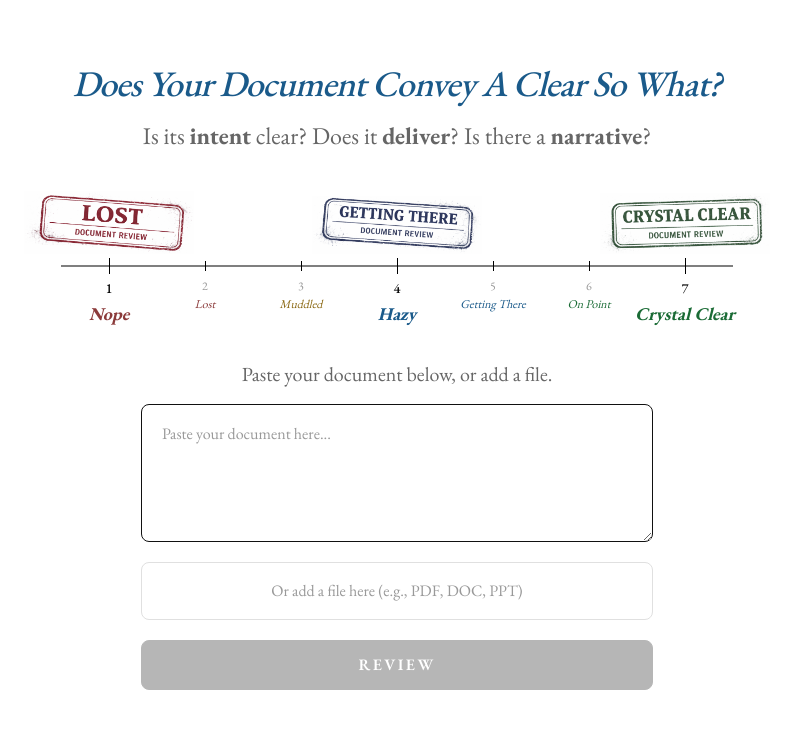
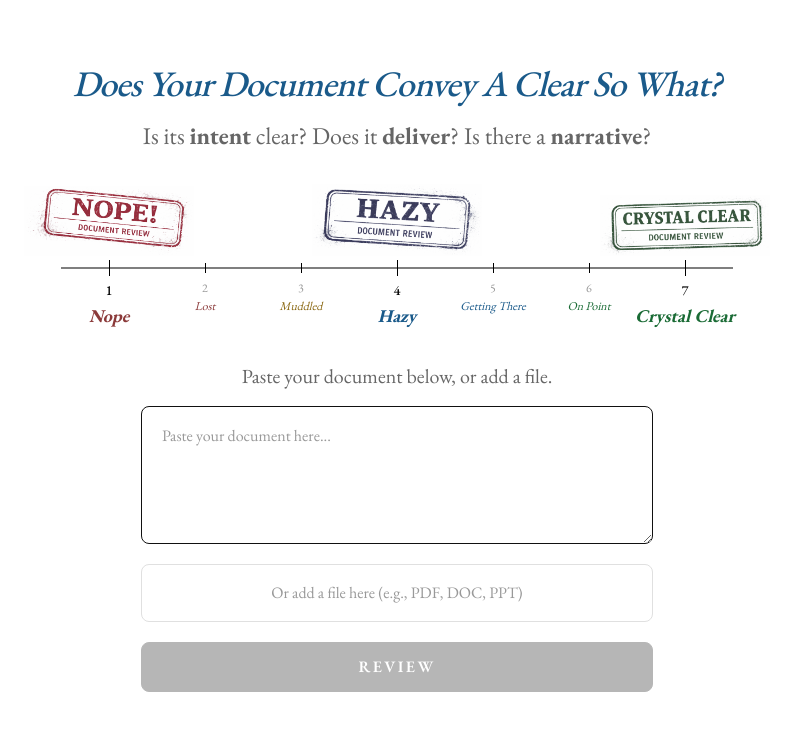
Before and after one commit to londonjames/sowhat, a Next.js app: page / in a window 1280 px wide. Shown: the top 730 px of the page, without its empty margins (243-1037 px from the left). Built offline with nearby package versions, Linux system fonts and the light colour scheme.

Commit message:
Fix stamp images to match labels: nope.png at 1, hazy.png at 4
Co-Authored-By: Claude Opus 4.6 (1M context) <noreply@anthropic.com>

```diff
--- a/src/app/page.tsx
+++ b/src/app/page.tsx
@@ -2,10 +2,10 @@ import Image from "next/image";
 import InputArea from "@/components/InputArea";
 
 const SCALE_ITEMS = [
-  { n: 1, label: "Nope", color: "#8b3a3a", stamp: "/stamps/lost.png" },
+  { n: 1, label: "Nope", color: "#8b3a3a", stamp: "/stamps/nope.png" },
   { n: 2, label: "Lost", color: "#8b3a3a" },
   { n: 3, label: "Muddled", color: "#8b6914" },
-  { n: 4, label: "Hazy", color: "#1a5a8a", stamp: "/stamps/getting-there.png" },
+  { n: 4, label: "Hazy", color: "#1a5a8a", stamp: "/stamps/hazy.png" },
   { n: 5, label: "Getting There", color: "#1a5a8a" },
   { n: 6, label: "On Point", color: "#1a6b35" },
   { n: 7, label: "Crystal Clear", color: "#1a6b35", stamp: "/stamps/crystal-clear.png" },
```
